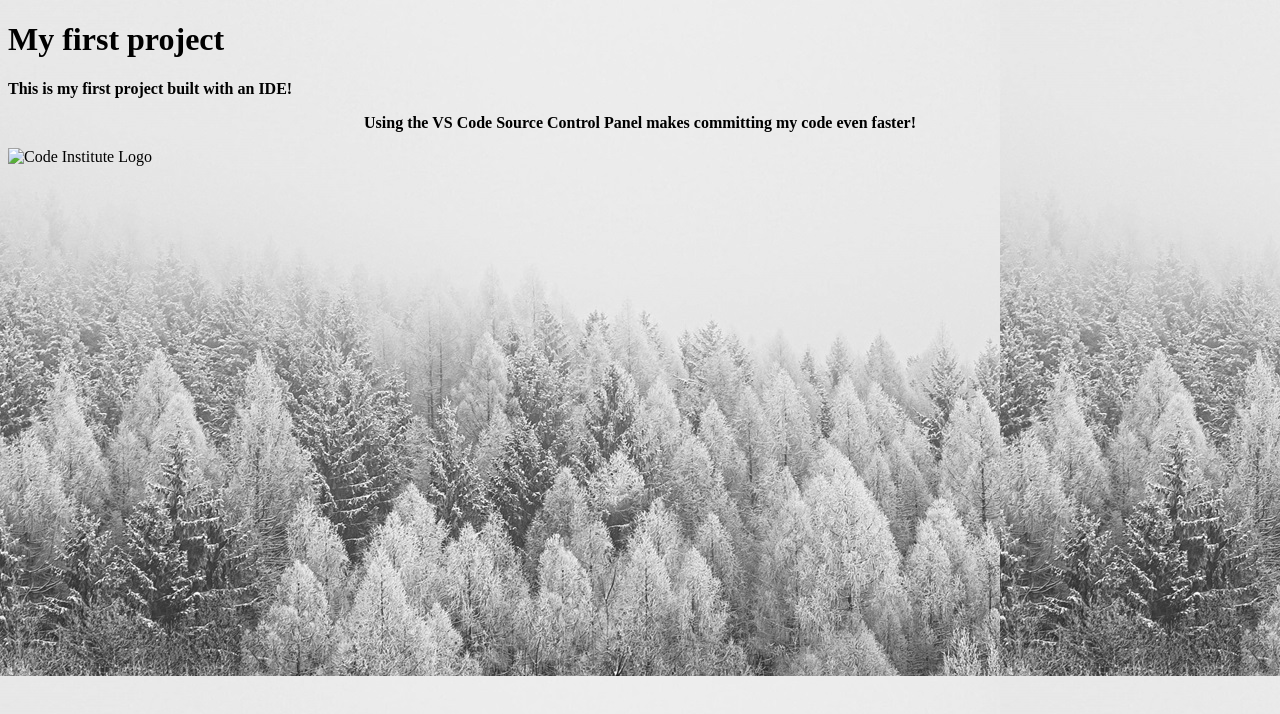
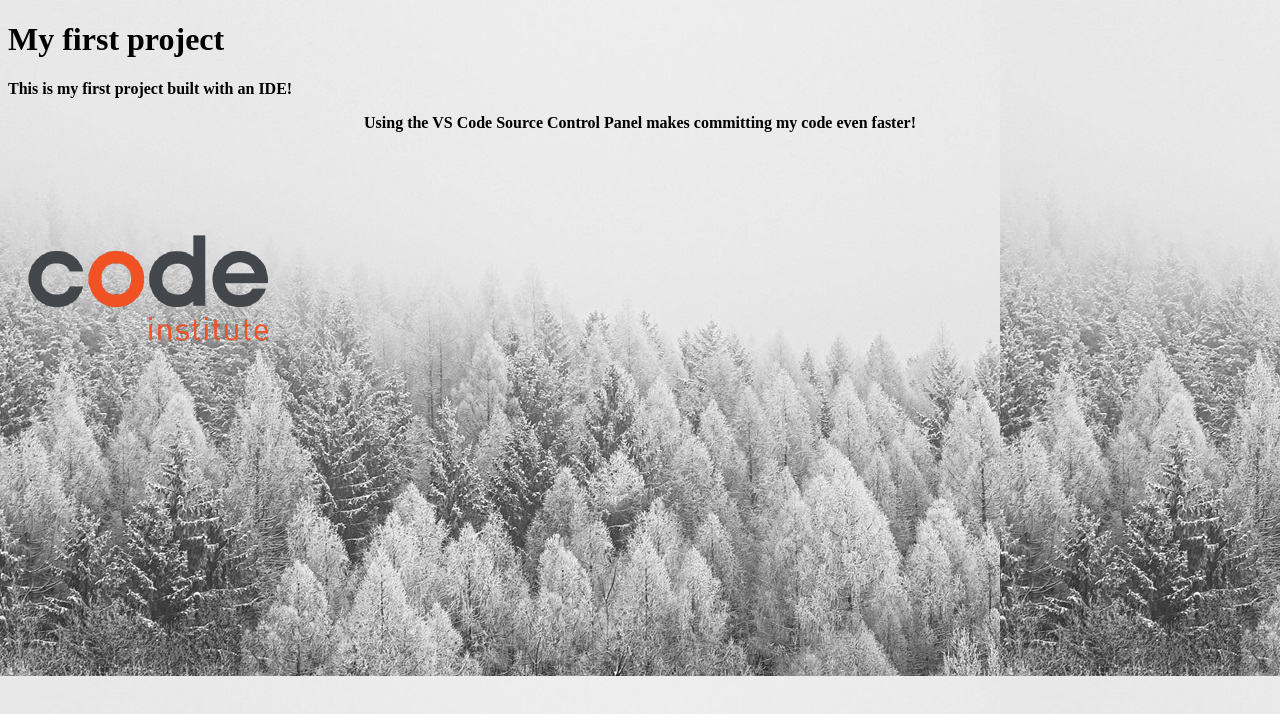
Before and after one commit to PraisesG/my-first-project, a plain HTML site: page index.html in a window 1280 px wide. Drawn offline with Linux system fonts and the light colour scheme.

Commit message:
More Updates

```diff
--- a/assets/css/styles.css
+++ b/assets/css/styles.css
@@ -1,8 +1,3 @@
-/* body{
-    background-color: rgb(127, 129, 255);
-    background-image: url("../images/01-02-02_background-img.jpg");
-} */
-
 body {
     background-color: lightgrey;
     background-image: url("../images/01-02-02_background-img.jpg");
--- a/index.html
+++ b/index.html
@@ -13,7 +13,7 @@
     <h1>My first project</h1>
     <p>This is my first project built with an IDE!</p>
     <p class="text-center">Using the VS Code Source Control Panel makes committing my code even faster!</p>
-    <img src="assets/images/ci-logo.png" alt="Code Institute Logo">
+    <img src="assets/images/01-02-02_ci-logo.png" alt="Code Institute Logo">
 
 </body>
 
```
